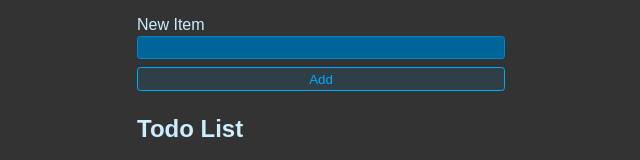
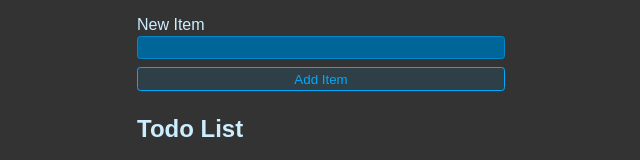
Before and after one commit to danutnanu/Todo-List-React, a React (Vite) app: page / in a window 1280 px wide. Shown: the top 160 px of the page, without its empty margins (319-959 px from the left). Built offline with nearby package versions, Linux system fonts and the light colour scheme.

Commit message:
update app.jsx

```diff
--- a/src/App.jsx
+++ b/src/App.jsx
@@ -22,7 +22,7 @@
           <label htmlFor="item"> New Item </label>
           <input value={newItem} onChange={e => setNewItem(e.target.value)} type="text" id="item" />
         </div>
-        <button className="btn"> Add </button>
+        <button className="btn"> Add Item </button>
       </form>
       <h1 className="header">Todo List</h1>
       <ul className="list">
```
